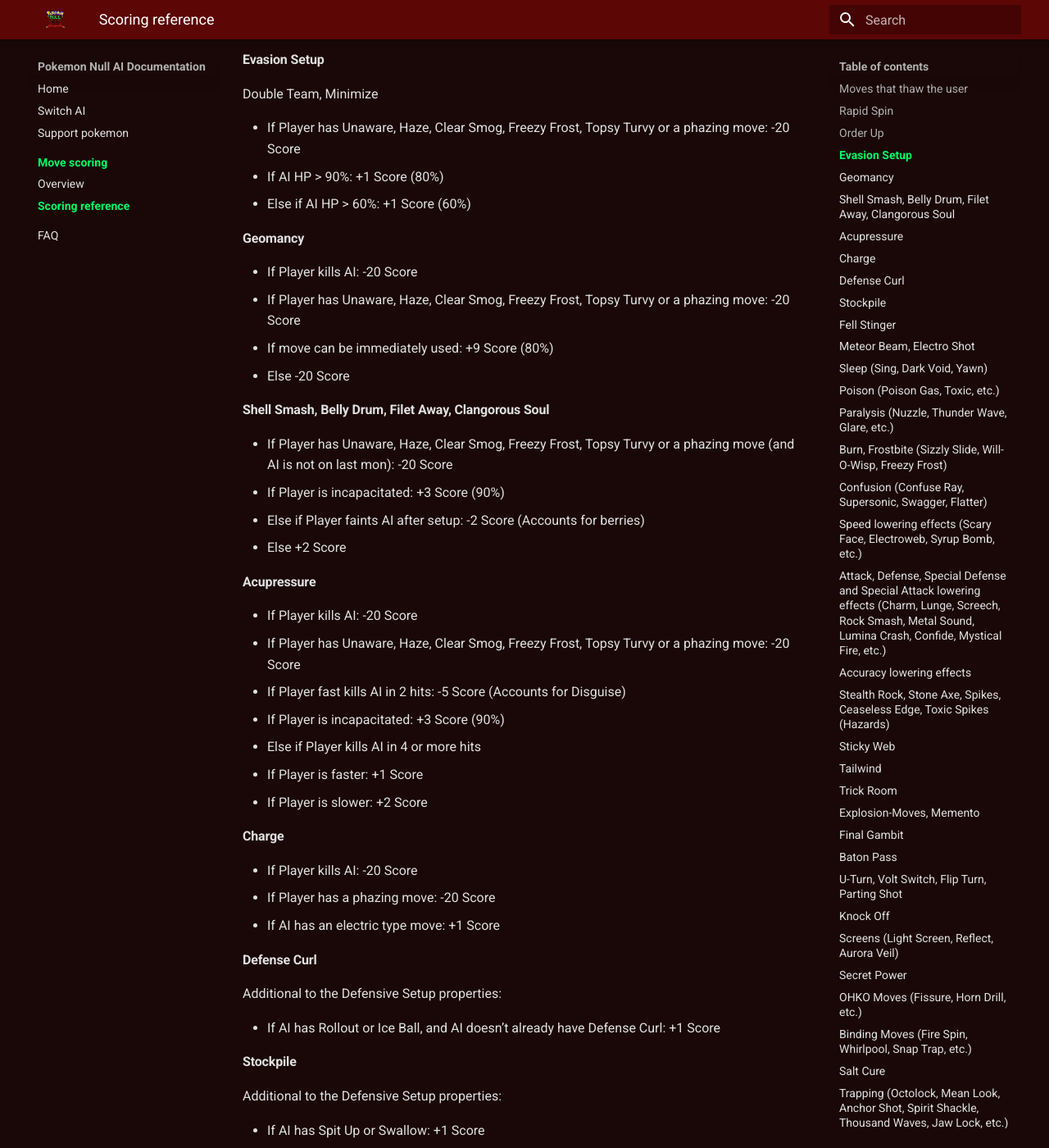
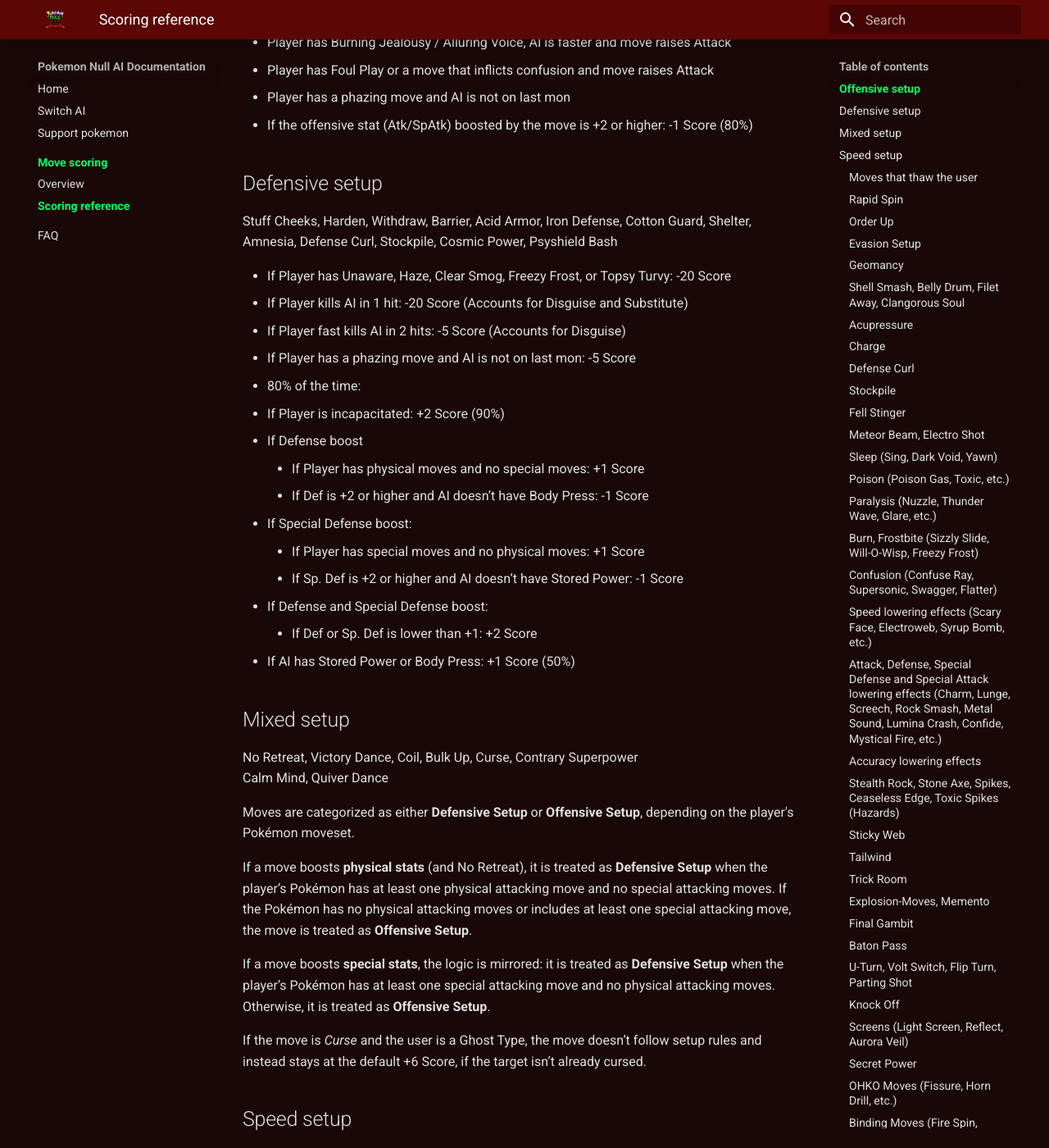
Before and after one commit to jellytronical/Null-AI-Documentation, an MkDocs documentation site: the page built from docs/move-scoring-reference.md, in a window 1280 px wide and 1400 px high, scrolled down 569 px. Shown: the whole window at 82% size. Built offline with MkDocs 1.6.1 and Material for MkDocs 9.7.7, drawn with Linux system fonts in a browser that asks for light colours; some of the changed text lies outside the part shown.

Commit message:
Test commit on new laptop

```diff
--- a/docs/move-scoring-reference.md
+++ b/docs/move-scoring-reference.md
@@ -1,5 +1,63 @@
 <a id="move-scoring-reference"></a>
 # Move scoring reference
+
+<a id="offensive-setup"></a>
+## Offensive setup
+Tidy Up, Dragon Dance, Shift Gear, Howl, Meditate, Sharpen, Swords Dance, Growth, Nasty Plot, Tail Glow, Hone Clws, Work Up, Power-Up Punch, Mystical Power, Torch Song, Contrary Leaf Storm/Overheat/Draco Meteor
+
+* If Player is incapacitated: +3 Score (90%)
+* Else if Player kills AI in 4 or more hits
+  * If Player is faster: +1 Score
+  * If Player is slower: +2 Score
+* If Player has Unaware, Haze, Clear Smog, Freezy Frost, or Topsy Turvy: -20 Score
+* If Player kills AI in 1 hit: -20 Score (Accounts for Disguise and Substitute)
+* If Player fast kills AI in 2 hits: -5 Score (Accounts for Disguise)
+* If the following applies: -5 Score:
+  * Player has Burning Jealousy / Alluring Voice, AI is faster and move raises Attack
+  * Player has Foul Play or a move that inflicts confusion and move raises Attack
+  * Player has a phazing move and AI is not on last mon
+* If the offensive stat (Atk/SpAtk) boosted by the move is +2 or higher: -1 Score (80%)
+
+<a id="defensive-setup"></a>
+## Defensive setup
+Stuff Cheeks, Harden, Withdraw, Barrier, Acid Armor, Iron Defense, Cotton Guard, Shelter, Amnesia, Defense Curl, Stockpile, Cosmic Power, Psyshield Bash
+
+* If Player has Unaware, Haze, Clear Smog, Freezy Frost, or Topsy Turvy: -20 Score
+* If Player kills AI in 1 hit: -20 Score (Accounts for Disguise and Substitute)
+* If Player fast kills AI in 2 hits: -5 Score (Accounts for Disguise)
+* If Player has a phazing move and AI is not on last mon: -5 Score
+* 80% of the time:
+  * If Player is incapacitated: +2 Score (90%)
+  * If Defense boost
+    * If Player has physical moves and no special moves: +1 Score
+    * If Def is +2 or higher and AI doesn’t have Body Press: -1 Score
+  * If Special Defense boost:
+    * If Player has special moves and no physical moves: +1 Score
+    * If Sp. Def is +2 or higher and AI doesn’t have Stored Power: -1 Score
+  * If Defense and Special Defense boost:
+    * If Def or Sp. Def is lower than +1: +2 Score
+  * If AI has Stored Power or Body Press: +1 Score (50%)
+
+<a id="mixed-setup"></a>
+## Mixed setup
+No Retreat, Victory Dance, Coil, Bulk Up, Curse, Contrary Superpower
+Calm Mind, Quiver Dance
+
+Moves are categorized as either **Defensive Setup** or **Offensive Setup**, depending on the player's Pokémon moveset.
+
+If a move boosts **physical stats** (and No Retreat), it is treated as **Defensive Setup** when the player’s Pokémon has at least one physical attacking move and no special attacking moves. If the Pokémon has no physical attacking moves or includes at least one special attacking move, the move is treated as **Offensive Setup**.
+
+If a move boosts **special stats**, the logic is mirrored: it is treated as **Defensive Setup** when the player’s Pokémon has at least one special attacking move and no physical attacking moves. Otherwise, it is treated as **Offensive Setup**.
+
+If the move is *Curse* and the user is a Ghost Type, the move doesn’t follow setup rules and instead stays at the default +6 Score, if the target isn’t already cursed.
+
+<a id="speed-setup"></a>
+## Speed setup
+Autotomize, Agility, Rock Polish, Trailblaze, Flame Charge, Aqua Step, Esper Wing, Scale Shot
+
+* If Player has Haze, Clear Smog, Freezy Frost, Topsy Turvy or a phazing move: -20 Score
+* If AI is faster: -20 Score
+* If AI is slower: +1 Score (80%)
 
 <a id="moves-that-thaw-the-user"></a>
 #### Moves that thaw the user
```
